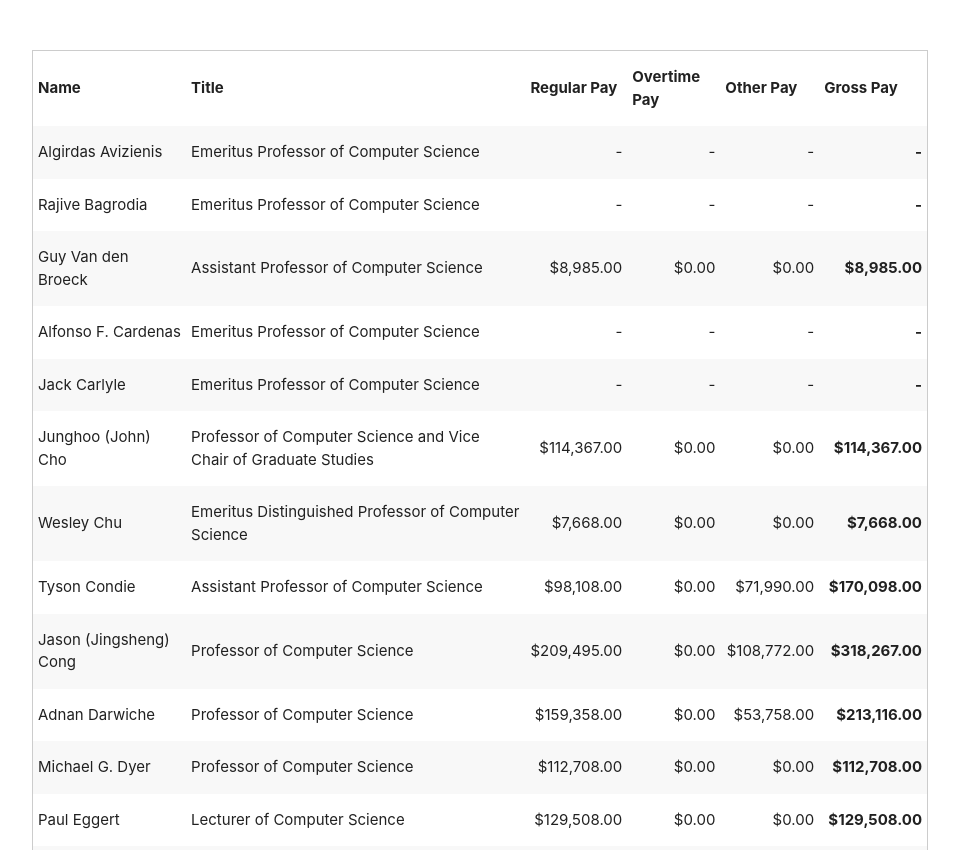
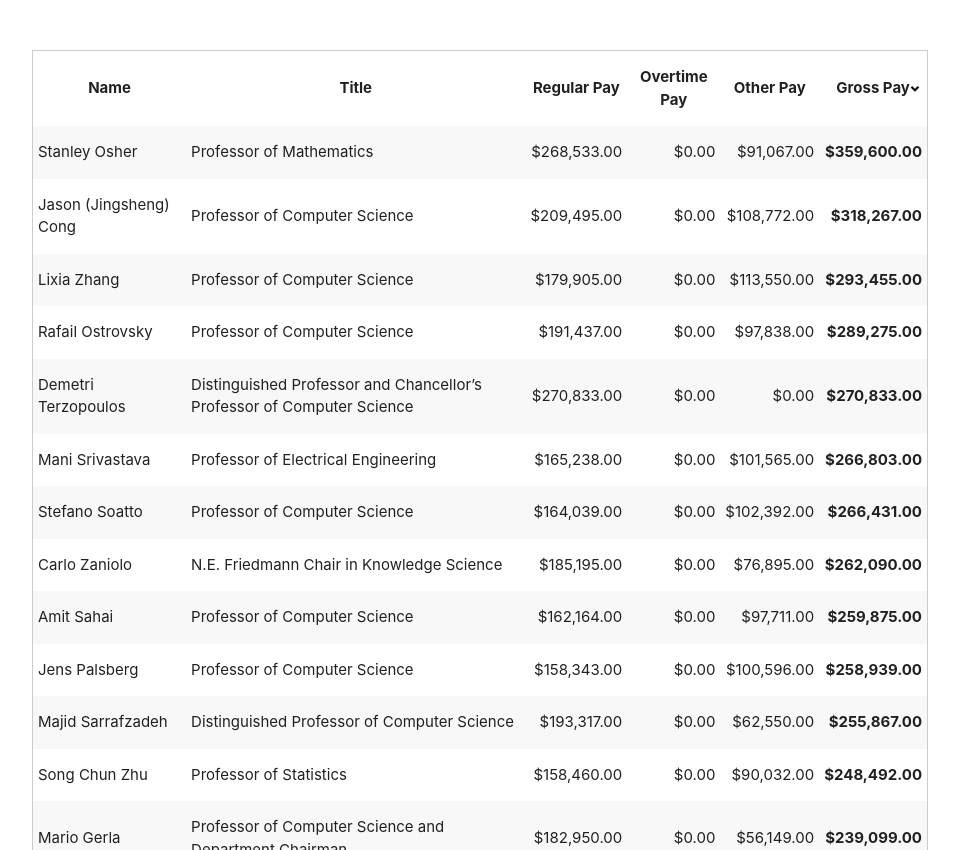
Before and after one commit to jacobnisnevich/ucla-cs-payroll, a plain HTML site: page index.html in a window 1280 px wide. Shown: the top 850 px of the page, without its empty margins (160-1119 px from the left). Drawn offline with nearby package versions, Linux system fonts and the light colour scheme.

Commit message:
added arrows

```diff
--- a/index.html
+++ b/index.html
@@ -79,25 +79,29 @@ var sortFunctions = {
 }
 
 $(document).ready(function() {
-	var sorts = {
-		"name": true,
-		"title": false,
-		"regular_pay": false,
-		"overtime_pay": false,
-		"other_pay": false,
-		"gross_pay": false
-	}
+	var currentSort = {
+		"field": "gross_pay",
+		"ascending": false
+	};
 
-	professorData = professorData.sort(sortFunctions["name"]["ascending"]);
+	professorData = professorData.sort(sortFunctions["gross_pay"]["descending"]);
+	$("[data-field='gross_pay'] img").css("display", "inline-block");
 	updateTable();
 
 	$("#professor-salaries th").click(function() {
 		var field = $(this).data("field");
-		var isAscending = sorts[field];
+		var isAscending = currentSort["ascending"];
 
-		professorData = professorData.sort(isAscending ? sortFunctions[field]["ascending"] : sortFunctions[field]["descending"]);
+		professorData = professorData.sort(isAscending ? sortFunctions[field]["descending"] : sortFunctions[field]["ascending"]);
 
-		sorts[field] = !sorts[field];
+		$("[data-field='" + currentSort.field + "'] img").hide();
+		$("[data-field='" + field + "'] img").css("display", "inline-block");
+		$("[data-field='" + field + "'] img").css("-webkit-transform", !isAscending ? "rotate(270deg)" : "rotate(90deg)")
+
+		currentSort = {
+			"field": field,
+			"ascending": !isAscending
+		};
 
 		updateTable();
 	});
@@ -135,17 +139,33 @@ function formatNumber(inputNumber) {
 #professor-salaries td:nth-child(n + 3) {
 	text-align: right;
 }
+
+#professor-salaries th {
+	position: relative;
+	text-align: center;
+	cursor: pointer;
+}
+
+#professor-salaries img {
+	position: absolute;
+	display: none;
+	width: 24px;
+	height: 24px;
+	right: 0;
+	-webkit-transform: rotate(90deg);
+}
+
 </style>
 <body>
 <table id="professor-salaries" class="striped responsive">
 	<thead>
 		<tr>
-			<th data-field="name">Name</th>
-			<th data-field="title">Title</th>
-			<th data-field="regular_pay">Regular Pay</th>
-			<th data-field="overtime_pay">Overtime Pay</th>
-			<th data-field="other_pay">Other Pay</th>
-			<th data-field="gross_pay">Gross Pay</th>
+			<th data-field="name">Name <img src="arrow.png"/></th>
+			<th data-field="title">Title <img src="arrow.png"/></th>
+			<th data-field="regular_pay">Regular Pay <img src="arrow.png"/></th>
+			<th data-field="overtime_pay">Overtime Pay <img src="arrow.png"/></th>
+			<th data-field="other_pay">Other Pay <img src="arrow.png"/></th>
+			<th data-field="gross_pay">Gross Pay <img src="arrow.png"/></th>
 		</tr>
 	</thead>
 	<tbody>
```
Also changed, not shown: arrow.png (added).
